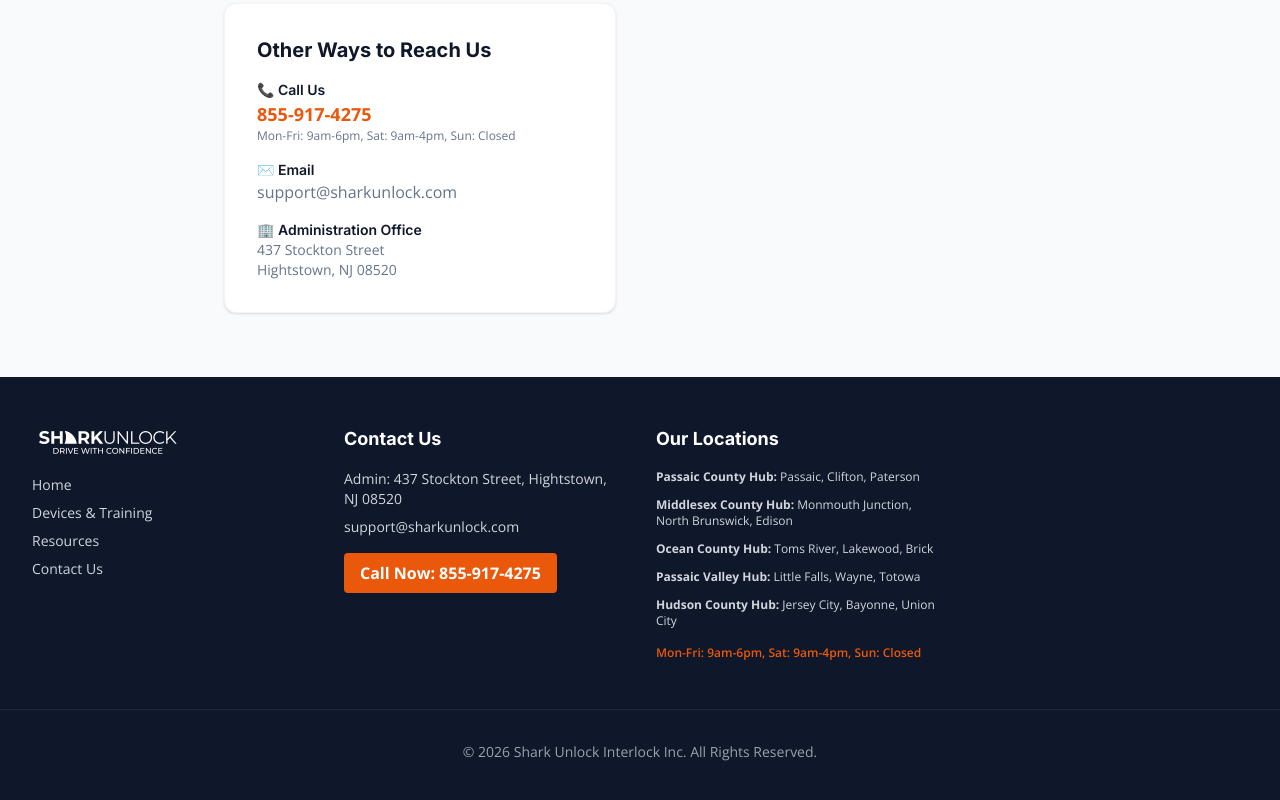
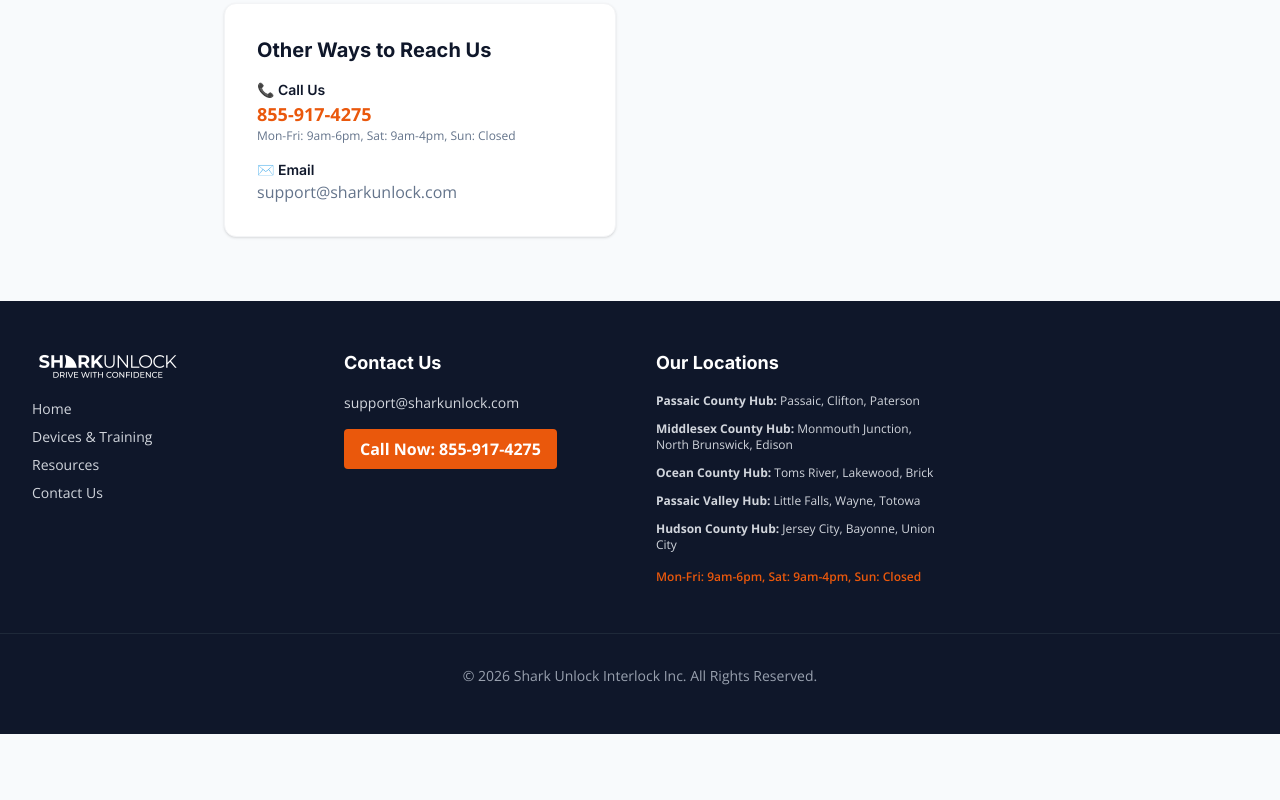
Before and after one commit to Robj1925/sharkunlock-website, a Next.js app: page /sharkunlock-website/contact in a window 1280 px wide. Shown: the part 898-1698 px from the top of the page. After the commit the page ends 1632 px from the top, so only its background shows below. Built offline with nearby package versions, Linux system fonts and the light colour scheme.

Commit message:
Remove admin office address from Footer and Contact pages

```diff
--- a/src/app/contact/page.tsx
+++ b/src/app/contact/page.tsx
@@ -58,10 +58,6 @@
                       support@sharkunlock.com
                     </a>
                   </div>
-                  <div>
-                    <h3 className="text-sm font-semibold text-brand-navy">🏢 Administration Office</h3>
-                    <p className="text-brand-muted text-sm">437 Stockton Street<br/>Hightstown, NJ 08520</p>
-                  </div>
                 </div>
               </div>
             </div>
--- a/src/app/es/contact/page.tsx
+++ b/src/app/es/contact/page.tsx
@@ -58,10 +58,6 @@
                       support@sharkunlock.com
                     </a>
                   </div>
-                  <div>
-                    <h3 className="text-sm font-semibold text-brand-navy">🏢 Oficina de Administración</h3>
-                    <p className="text-brand-muted text-sm">437 Stockton Street<br/>Hightstown, NJ 08520</p>
-                  </div>
                 </div>
               </div>
             </div>
--- a/src/components/Footer.tsx
+++ b/src/components/Footer.tsx
@@ -40,7 +40,6 @@
 
         <div>
           <h3 className="text-lg font-bold mb-4">{t.contact}</h3>
-          <p className="text-sm text-gray-300 mb-2">Admin: 437 Stockton Street, Hightstown, NJ 08520</p>
           <a href="mailto:support@sharkunlock.com" className="text-sm text-gray-300 hover:text-white block mb-4">support@sharkunlock.com</a>
           <a href="tel:8559174275" className="inline-block bg-brand-orange text-white font-bold py-2 px-4 rounded hover:bg-orange-600 transition-colors">
             {t.phone}: 855-917-4275
```
